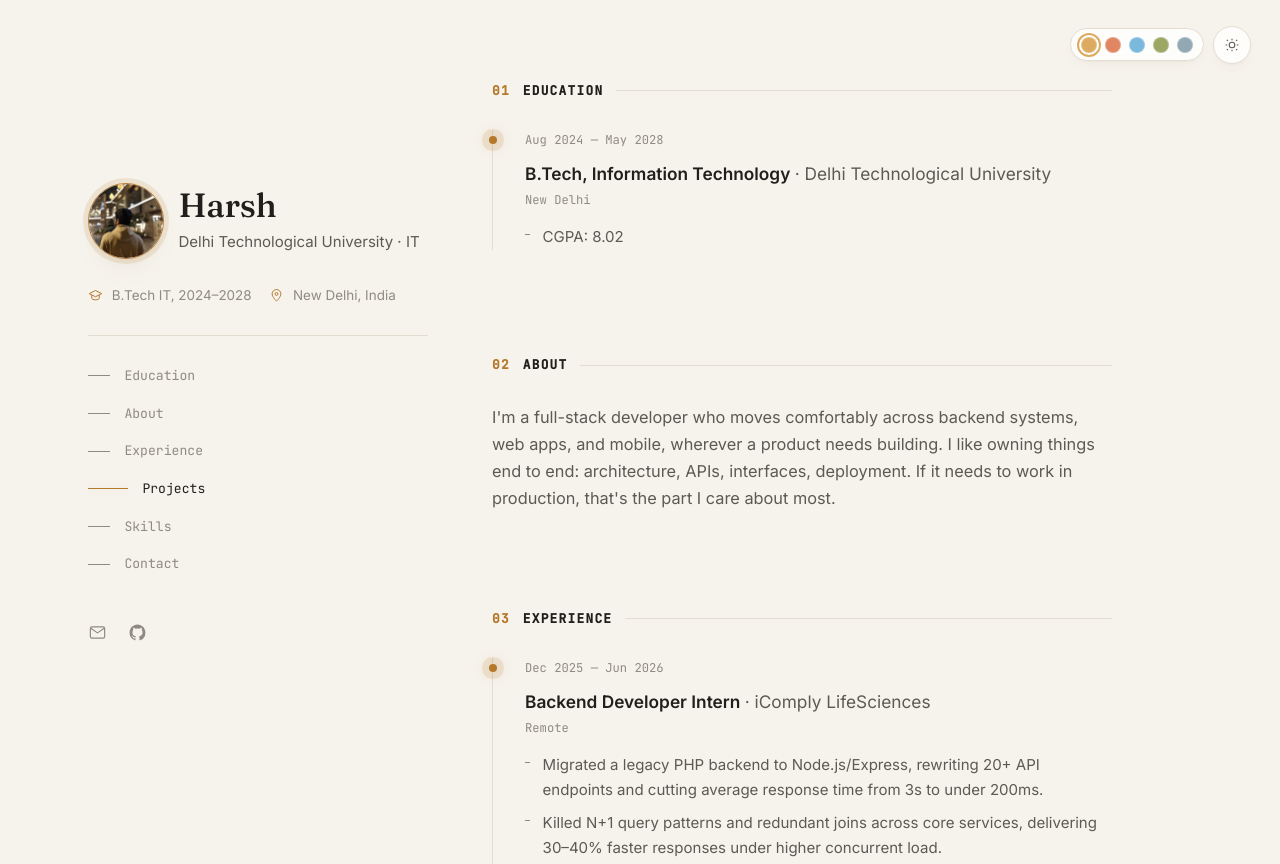
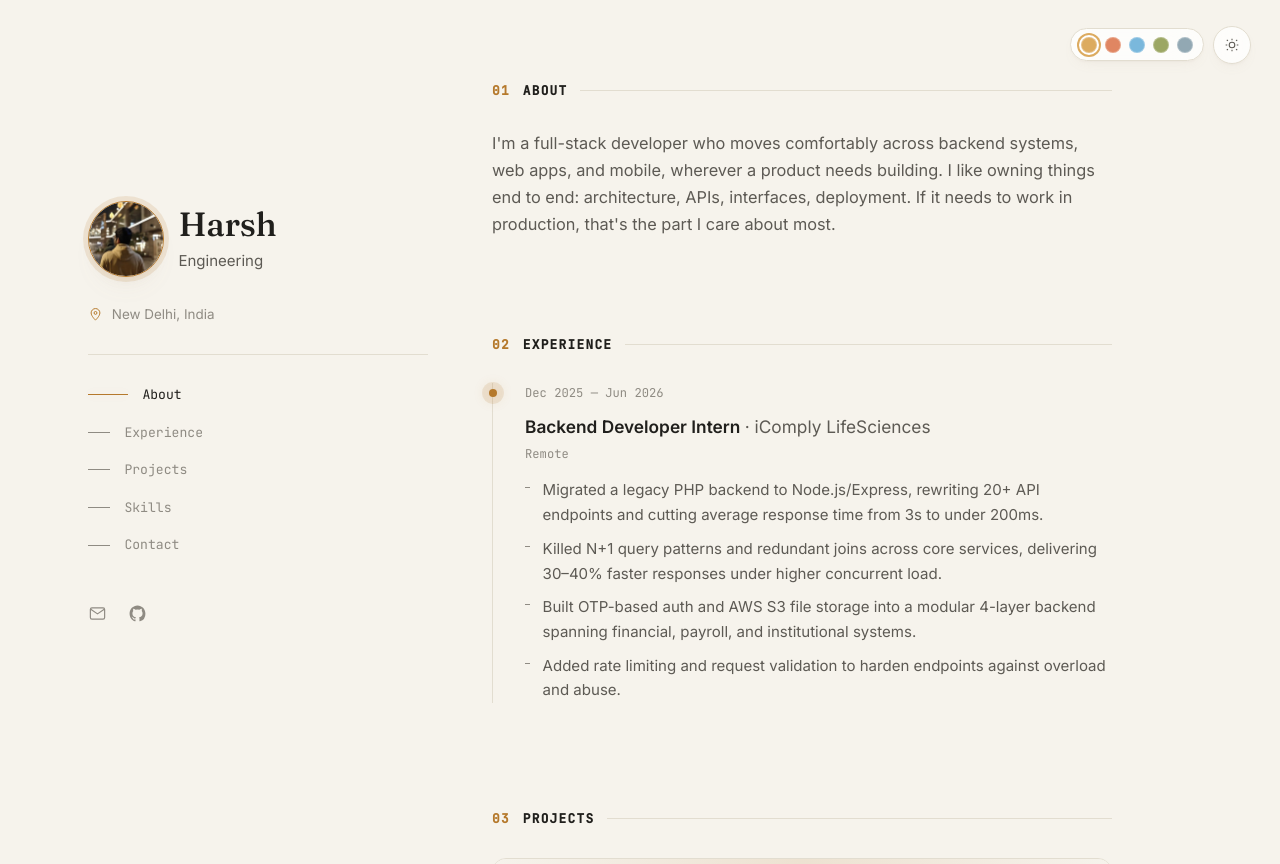
Before and after one commit to ash-dodek/portfolio, a plain HTML site: page index.html in a window 1280 px wide. Shown: the top 864 px of the page. Drawn offline with Linux system fonts and the light colour scheme.

Commit message:
updating portfolio

```diff
--- a/index.html
+++ b/index.html
@@ -35,17 +35,15 @@
         <div class="avatar"><img src="img/avatar.jpg" alt="Harsh"></div>
         <div>
           <h1>Harsh</h1>
-          <p class="uni-line">Delhi Technological University · IT</p>
+          <p class="uni-line">Engineering</p>
         </div>
       </div>
 
       <div class="meta-row">
-        <span><svg viewBox="0 0 24 24" fill="none" stroke="currentColor" stroke-width="1.6"><path d="M2 9l10-5 10 5-10 5-10-5Z"/><path d="M6 11v5c0 1.5 2.7 3 6 3s6-1.5 6-3v-5"/></svg>B.Tech IT, 2024–2028</span>
         <span><svg viewBox="0 0 24 24" fill="none" stroke="currentColor" stroke-width="1.6"><path d="M12 21s7-6.5 7-11.5a7 7 0 1 0-14 0C5 14.5 12 21 12 21Z"/><circle cx="12" cy="9.5" r="2.3"/></svg>New Delhi, India</span>
       </div>
 
       <nav class="sidenav">
-        <a href="#education" data-section="education"><span class="dash"></span>Education</a>
         <a href="#about" data-section="about"><span class="dash"></span>About</a>
         <a href="#work" data-section="work"><span class="dash"></span>Experience</a>
         <a href="#projects" data-section="projects"><span class="dash"></span>Projects</a>
@@ -69,25 +67,8 @@
   <!-- RIGHT / SCROLLING -->
   <main class="content">
 
-    <section id="education" class="section reveal">
-      <h2 class="section-title"><span class="num">01</span>Education</h2>
-
-      <div class="timeline">
-        <div class="tl-item">
-          <span class="tl-date">Aug 2024 — May 2028</span>
-          <div class="tl-body">
-            <h3>B.Tech, Information Technology <span class="tl-at">· Delhi Technological University</span></h3>
-            <p class="tl-loc">New Delhi</p>
-            <ul>
-              <li>CGPA: 8.02</li>
-            </ul>
-          </div>
-        </div>
-      </div>
-    </section>
-
     <section id="about" class="section reveal">
-      <h2 class="section-title"><span class="num">02</span>About</h2>
+      <h2 class="section-title"><span class="num">01</span>About</h2>
       <div class="prose">
         <p>
           I'm a full-stack developer who moves comfortably across
@@ -100,7 +81,7 @@
     </section>
 
     <section id="work" class="section reveal">
-      <h2 class="section-title"><span class="num">03</span>Experience</h2>
+      <h2 class="section-title"><span class="num">02</span>Experience</h2>
 
       <div class="timeline">
         <div class="tl-item">
@@ -120,7 +101,7 @@
     </section>
 
     <section id="projects" class="section reveal">
-      <h2 class="section-title"><span class="num">04</span>Projects</h2>
+      <h2 class="section-title"><span class="num">03</span>Projects</h2>
 
       <article class="project reveal">
         <div class="project-shot project-shot--phone">
@@ -225,7 +206,7 @@
     </section>
 
     <section id="skills" class="section reveal">
-      <h2 class="section-title"><span class="num">05</span>Skills</h2>
+      <h2 class="section-title"><span class="num">04</span>Skills</h2>
       <div class="skills-grid">
         <div>
           <h4>Languages</h4>
@@ -261,7 +242,7 @@
     </section>
 
     <section id="contact" class="section contact-section reveal">
-      <h2 class="section-title"><span class="num">06</span>Contact</h2>
+      <h2 class="section-title"><span class="num">05</span>Contact</h2>
       <p class="contact-text">
         Open to backend and full-stack roles. If something here caught
         your eye, my inbox is faster than my API used to be.
--- a/script.js
+++ b/script.js
@@ -57,13 +57,15 @@
   let spyTicking = false;
   const updateActiveSection = () => {
     spyTicking = false;
-    const triggerLine = window.innerHeight * 0.4;
     let currentId = sections[0].id;
-    sections.forEach((section) => {
-      if (section.getBoundingClientRect().top - triggerLine <= 0) {
-        currentId = section.id;
-      }
-    });
+    if ((lenis ? lenis.scroll : window.scrollY) > 4) {
+      const triggerLine = Math.min(window.innerHeight * 0.4, 180);
+      sections.forEach((section) => {
+        if (section.getBoundingClientRect().top - triggerLine <= 0) {
+          currentId = section.id;
+        }
+      });
+    }
     navLinks.forEach((link) => {
       link.classList.toggle('active', link.dataset.section === currentId);
     });
```
